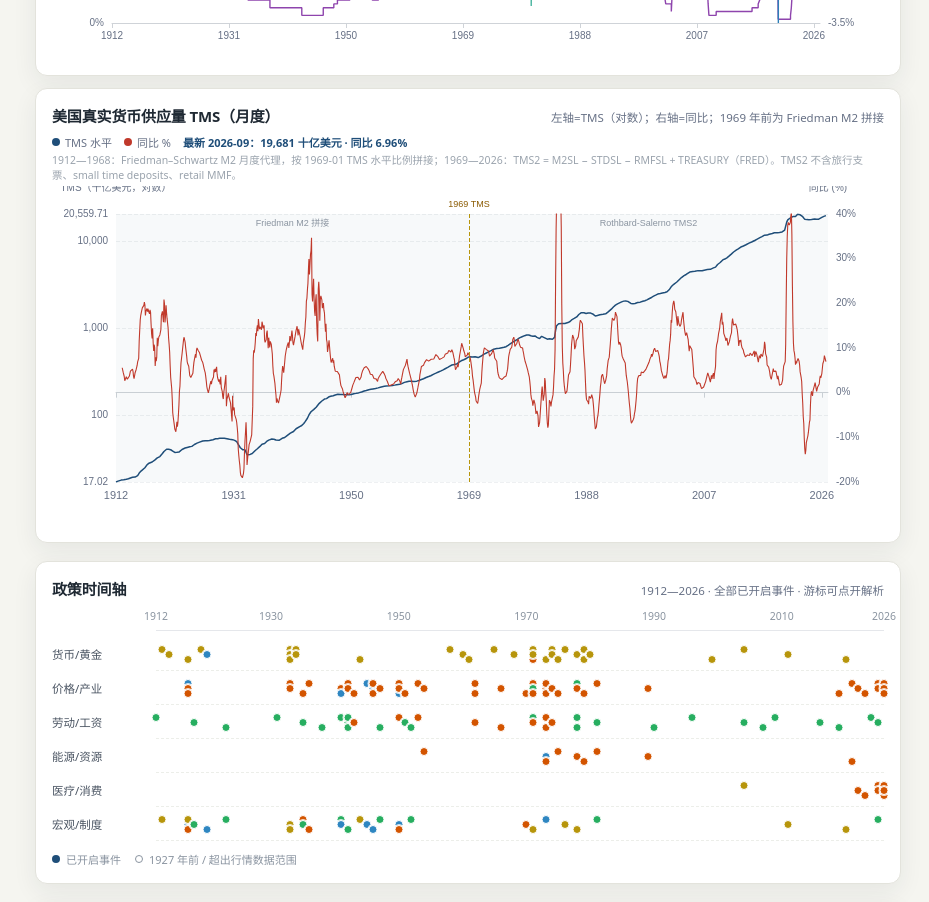
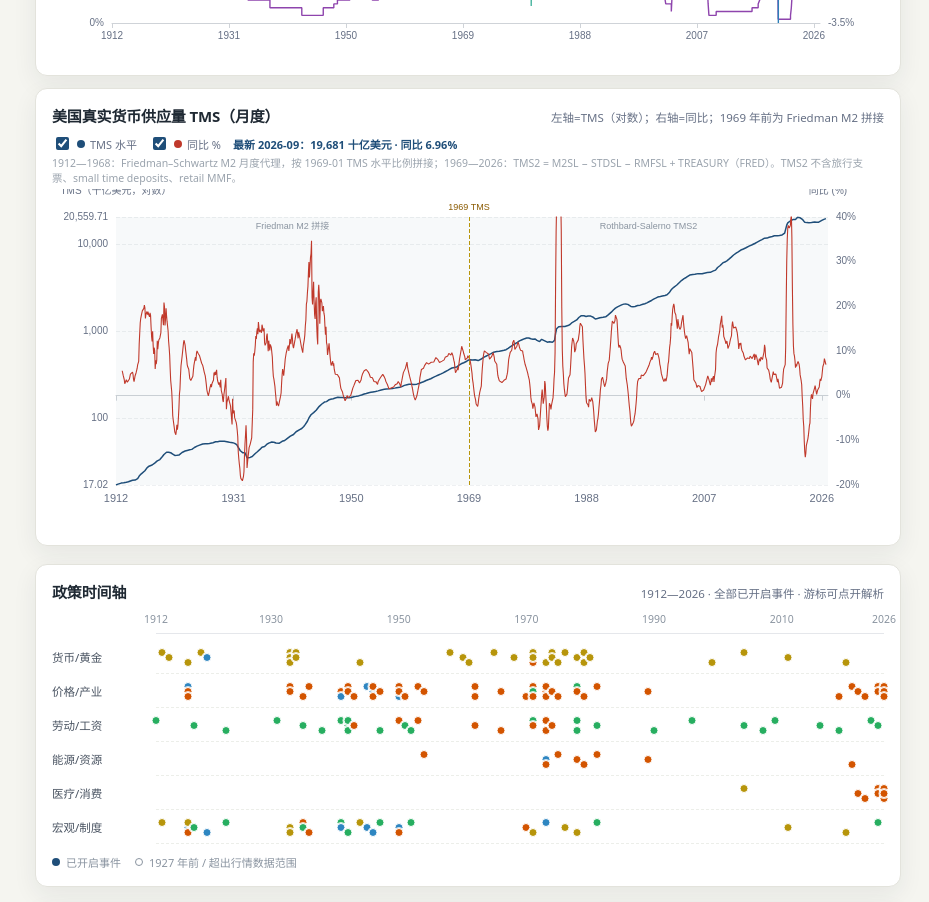
Before and after one commit to chenyh2003/us-policy-event-explorer, a React (Vite) app: page / in a window 1280 px wide. Shown: the part 1460-2362 px from the top of the page, without its empty margins (351-1280 px from the left). Built offline with nearby package versions, Linux system fonts and the light colour scheme.

Commit message:
feat: add TMS line toggles

```diff
--- a/src/components/TmsChart.tsx
+++ b/src/components/TmsChart.tsx
@@ -1,4 +1,4 @@
-import { useEffect, useRef } from "react";
+import { useEffect, useRef, useState } from "react";
 import * as echarts from "echarts";
 import type { TmsData } from "../types";
 
@@ -6,6 +6,8 @@ export default function TmsChart({ tms }: { tms: TmsData }) {
   const ref = useRef<HTMLDivElement>(null);
   const chartRef = useRef<echarts.ECharts | null>(null);
   const updateAxisRef = useRef<(() => void) | null>(null);
+  const [showLevel, setShowLevel] = useState(true);
+  const [showYoy, setShowYoy] = useState(true);
   const latest = tms.monthly[tms.monthly.length - 1];
 
   useEffect(() => {
@@ -105,7 +107,8 @@ export default function TmsChart({ tms }: { tms: TmsData }) {
           { type: "slider", show: false, filterMode: "none" },
         ],
         series: [
-          {
+          ...(showLevel
+            ? [{
                 id: "tms",
                 name: "TMS",
                 type: "line",
@@ -130,8 +133,10 @@ export default function TmsChart({ tms }: { tms: TmsData }) {
                   itemStyle: { color: "rgba(31,78,121,.035)" },
                 },
                 z: 3,
-          },
-          {
+              }]
+            : []),
+          ...(showYoy
+            ? [{
                 id: "tmsYoy",
                 name: "TMS 同比",
                 type: "line",
@@ -141,7 +146,8 @@ export default function TmsChart({ tms }: { tms: TmsData }) {
                 lineStyle: { width: 1.1, color: "#C0392B" },
                 itemStyle: { color: "#C0392B" },
                 z: 4,
-          },
+              }]
+            : []),
         ],
       },
       { replaceMerge: ["series"] }
@@ -198,7 +204,7 @@ export default function TmsChart({ tms }: { tms: TmsData }) {
     };
     updateAxisRef.current = updateAxis;
     updateAxis();
-  }, [tms]);
+  }, [tms, showLevel, showYoy]);
 
   return (
     <section className="chart-panel tms-panel">
@@ -207,8 +213,14 @@ export default function TmsChart({ tms }: { tms: TmsData }) {
         <span>左轴=TMS（对数）；右轴=同比；1969 年前为 Friedman M2 拼接</span>
       </div>
       <div className="chart-legend">
-        <span><i style={{ background: "#1F4E79" }} />TMS 水平</span>
-        <span><i style={{ background: "#C0392B" }} />同比 %</span>
+        <label className="rate-toggle">
+          <input type="checkbox" checked={showLevel} onChange={(e) => setShowLevel(e.target.checked)} />
+          <i style={{ background: "#1F4E79" }} />TMS 水平
+        </label>
+        <label className="rate-toggle">
+          <input type="checkbox" checked={showYoy} onChange={(e) => setShowYoy(e.target.checked)} />
+          <i style={{ background: "#C0392B" }} />同比 %
+        </label>
         {latest ? <span className="tms-latest">最新 {latest.date.slice(0, 7)}：{latest.value.toLocaleString("en-US", { maximumFractionDigits: 0 })} 十亿美元 · 同比 {latest.yoy?.toFixed(2)}%</span> : null}
       </div>
       <p className="chart-note">
```
Lines whose indentation alone changed are shown as unchanged.
